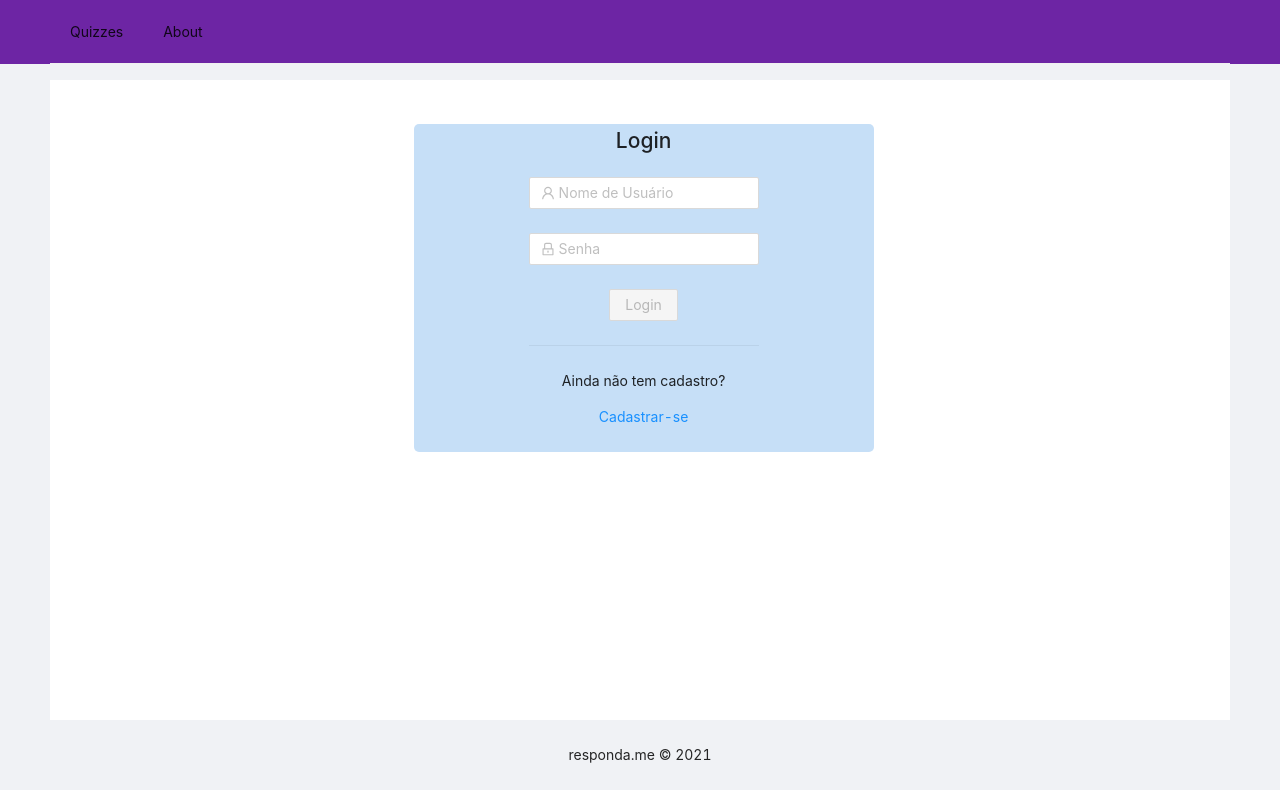
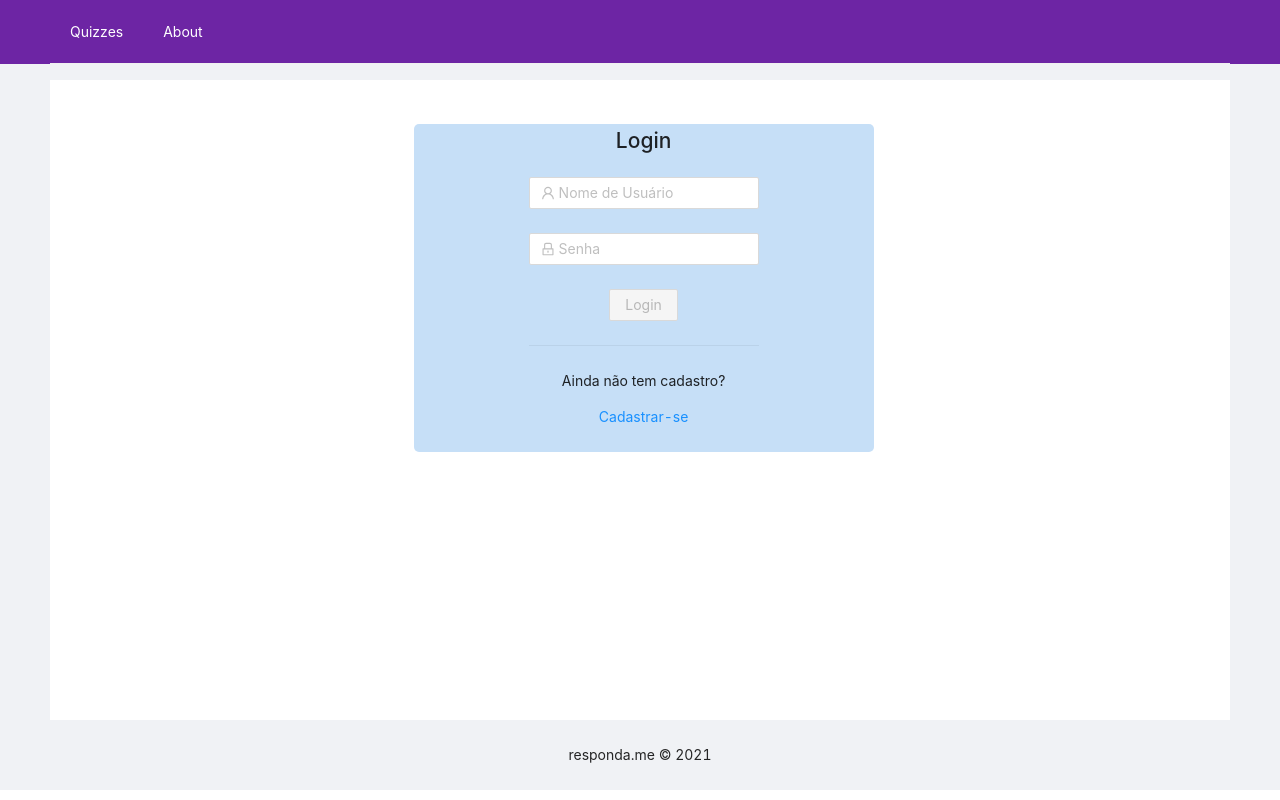
Before and after one commit to gustavomedeiross/responda.me, a Vue app in the folder web/: page / in a window 1280 px wide. Built offline with nearby package versions, Linux system fonts and the light colour scheme; sample sign-in values are in the browser's storage.

Commit message:
Fix header

```diff
--- a/web/src/App.vue
+++ b/web/src/App.vue
@@ -10,11 +10,11 @@
           mode="horizontal"
           :style="{ lineHeight: '64px' }"
       >
-        <a-menu-item key="quizzes" >
+        <a-menu-item key="quizzes" class="header-set" >
           <router-link to="/quizzes"></router-link>
           Quizzes
         </a-menu-item>
-        <a-menu-item key="about" >
+        <a-menu-item key="about" class="header-set">
           <router-link to="/about"></router-link>
           About
         </a-menu-item>
@@ -79,8 +79,7 @@ export default defineComponent({
   margin: 16px 0 16px 24px;
 }
 
-/* [data-theme='dark'] .site-layout-content {
-
-  background: #141414;
-} */
+.header-set {
+  color: white;
+}
 </style>
--- a/web/src/views/Login.vue
+++ b/web/src/views/Login.vue
@@ -89,9 +89,9 @@ export default defineComponent({
         email: userData.user,
         password: userData.password
       }).then((res) => {
-        sessionStorage.setItem("token", res.data.token)
-        sessionStorage.setItem("user", JSON.stringify(res.data.user))
-        // todo this.$router.go(); fix headers
+        sessionStorage.setItem("token", res.data.token);
+        sessionStorage.setItem("user", JSON.stringify(res.data.user));
+        sessionStorage.setItem("needsRefresh", true);
         this.$router.push("/quizzes");
       }).catch((err) => {
         console.error(err);
--- a/web/src/views/quiz/Quizzes.vue
+++ b/web/src/views/quiz/Quizzes.vue
@@ -85,6 +85,10 @@ export default defineComponent({
     if (sessionStorage.getItem("token") === null) {
       this.$router.push("/login");
     }
+    if (sessionStorage.getItem("needsRefresh") === 'true') {
+      sessionStorage.setItem("needsRefresh", null);
+      this.$router.go();
+    }
 
     this.loadData();
   },
```
